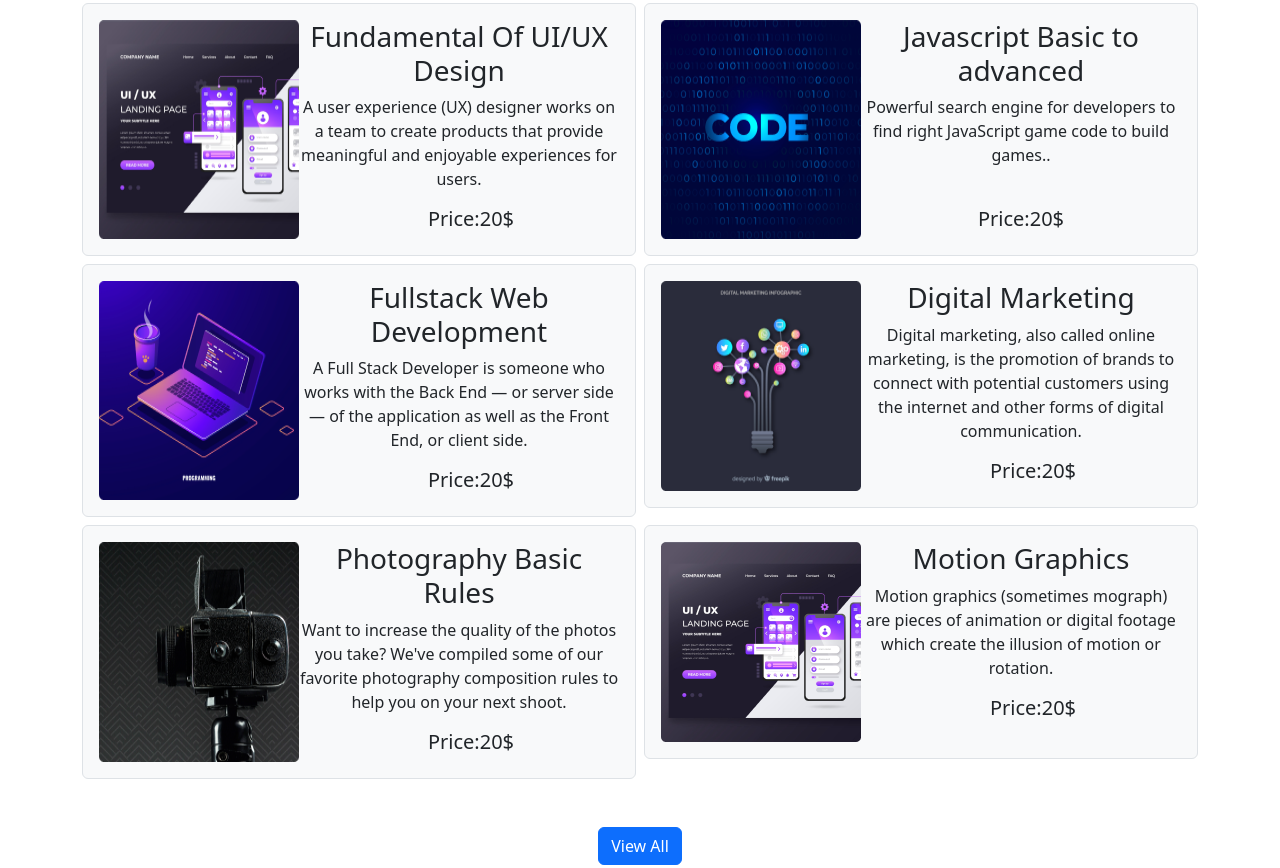
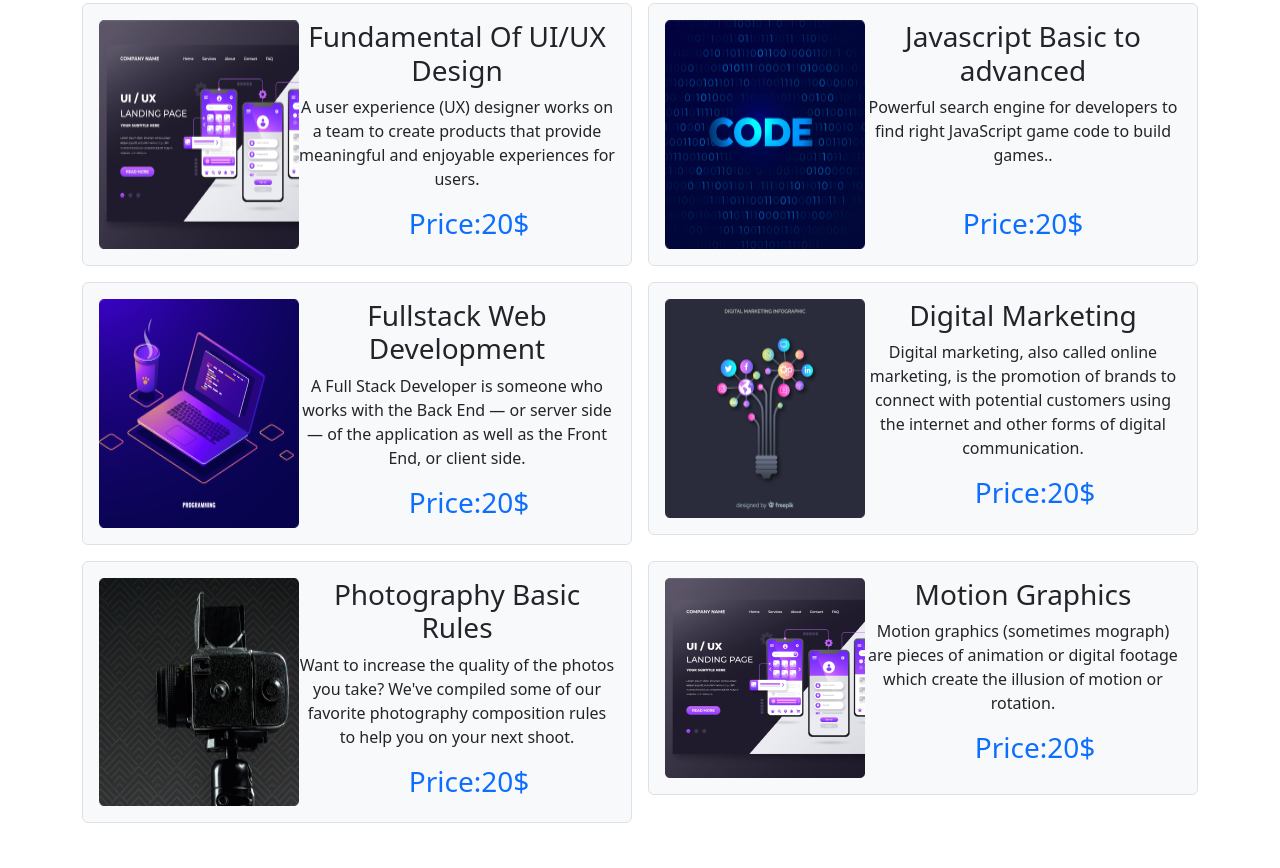
Before and after one commit to mehedihasan2061/study-website, a plain HTML site: page index.html in a window 1280 px wide. Shown: the part 1149-2017 px from the top of the page. Drawn offline with nearby package versions, Linux system fonts and the light colour scheme.

Commit message:
text added

```diff
--- a/index.html
+++ b/index.html
@@ -123,7 +123,7 @@
         </div>
 
         <div class="container mx-auto text-center">
-            <div class="row g-2">
+            <div class="row g-3">
                 <div class="col-lg-6">
                     <div class="p-3 border bg-light d-flex rounded">
                         <img src="./images/course/course-1.png" alt="">
@@ -131,7 +131,7 @@
                             <h3>Fundamental Of UI/UX Design</h3>
                             <p>A user experience (UX) designer works on a team to create products that provide
                                 meaningful and enjoyable experiences for users.</p>
-                            <h5 class="ps-4">Price:20$</h5>
+                            <h3 class="ps-4 text-primary">Price:20$</h3>
                         </div>
                     </div>
                 </div>
@@ -142,7 +142,7 @@
                             <h3>Javascript Basic to advanced</h3>
                             <p>Powerful search engine for developers to find right JavaScript game code to build games..
                             </p>
-                            <h5 class="pt-4">Price:20$</h5>
+                            <h3 class="pt-4 text-primary">Price:20$</h3>
                         </div>
                     </div>
                 </div>
@@ -154,7 +154,7 @@
                             <p>A Full Stack Developer is someone who works with the Back End — or server side — of the
                                 application as well as the Front End, or client side.
                             </p>
-                            <h5 class="ps-4">Price:20$</h5>
+                            <h3 class="ps-4 text-primary">Price:20$</h3>
                         </div>
                     </div>
                 </div>
@@ -167,7 +167,7 @@
                             <p>Digital marketing, also called online marketing, is the promotion of brands to connect
                                 with potential customers using the internet and other forms of digital communication.
                             </p>
-                            <h5 class="ps-4">Price:20$</h5>
+                            <h3 class="ps-4 text-primary">Price:20$</h3>
                         </div>
                     </div>
                 </div>
@@ -179,7 +179,7 @@
                             </h3>
                             <p>Want to increase the quality of the photos you take? We've compiled some of our favorite
                                 photography composition rules to help you on your next shoot.</p>
-                            <h5 class="ps-4">Price:20$</h5>
+                            <h3 class="ps-4 text-primary">Price:20$</h3>
                         </div>
                     </div>
                 </div>
@@ -190,7 +190,7 @@
                             <h3>Motion Graphics</h3>
                             <p>Motion graphics (sometimes mograph) are pieces of animation or digital footage which
                                 create the illusion of motion or rotation.</p>
-                            <h5 class="ps-4">Price:20$</h5>
+                            <h3 class="ps-4 text-primary">Price:20$</h3>
                         </div>
                     </div>
                 </div>
@@ -241,6 +241,11 @@
         </div>
     </section>
 
+    <!--==============================================
+          ======== accordion section =============
+    ================================================-->
+
+
 
 
 
```
